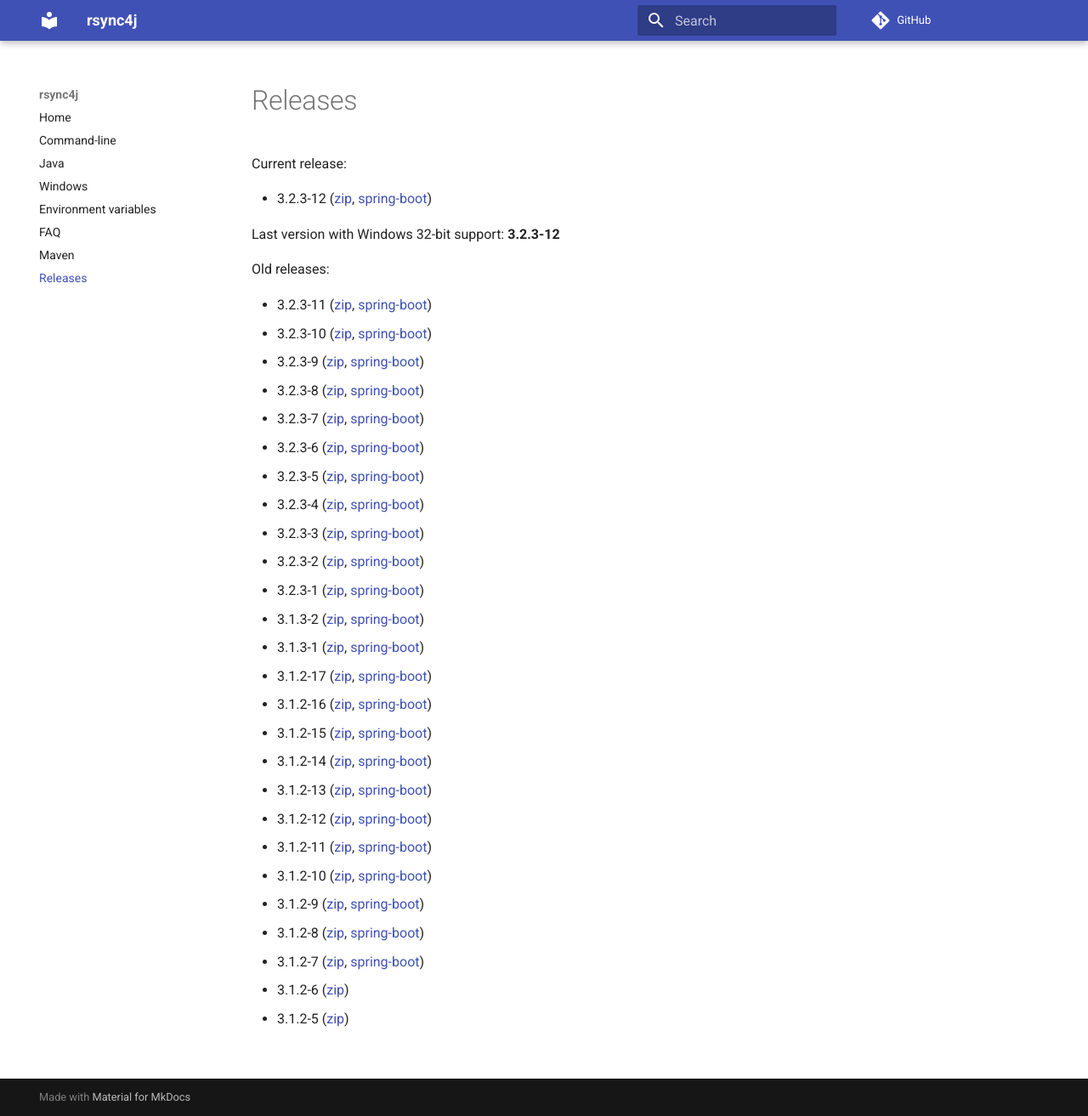
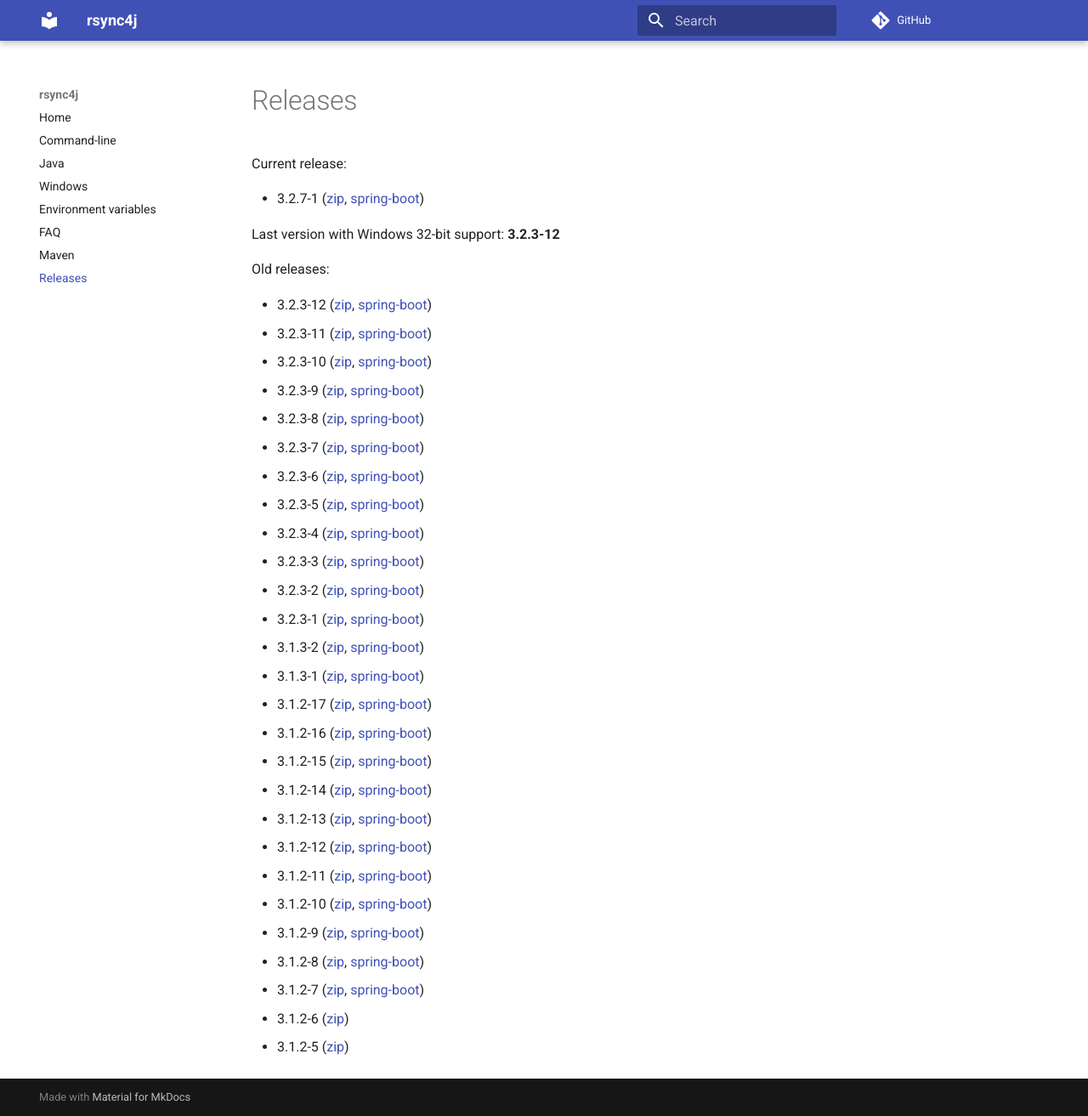
Before and after one commit to fracpete/rsync4j, an MkDocs documentation site: the page built from docs/releases.md, in a window 1280 px wide and 1313 px high. Shown: the whole window at 85% size. Built offline with MkDocs 1.6.1 and Material for MkDocs 9.7.7, drawn with Linux system fonts in a browser that asks for light colours; comment, search, counter and statistics services are not loaded.

Commit message:
added latest release

```diff
--- a/docs/releases.md
+++ b/docs/releases.md
@@ -1,6 +1,6 @@
 Current release:
 
-* 3.2.3-12 ([zip](https://github.com/fracpete/rsync4j/releases/download/rsync4j-pom-3.2.3-12/rsync4j-all-3.2.3-12-bin.zip), [spring-boot](https://github.com/fracpete/rsync4j/releases/download/rsync4j-pom-3.2.3-12/rsync4j-all-3.2.3-12-spring-boot.jar))
+* 3.2.7-1 ([zip](https://github.com/fracpete/rsync4j/releases/download/rsync4j-pom-3.2.7-1/rsync4j-all-3.2.7-1-bin.zip), [spring-boot](https://github.com/fracpete/rsync4j/releases/download/rsync4j-pom-3.2.7-1/rsync4j-all-3.2.7-1-spring-boot.jar))
 
 
 Last version with Windows 32-bit support: **3.2.3-12**
@@ -8,6 +8,7 @@
 
 Old releases:
 
+* 3.2.3-12 ([zip](https://github.com/fracpete/rsync4j/releases/download/rsync4j-pom-3.2.3-12/rsync4j-all-3.2.3-12-bin.zip), [spring-boot](https://github.com/fracpete/rsync4j/releases/download/rsync4j-pom-3.2.3-12/rsync4j-all-3.2.3-12-spring-boot.jar))
 * 3.2.3-11 ([zip](https://github.com/fracpete/rsync4j/releases/download/rsync4j-pom-3.2.3-11/rsync4j-all-3.2.3-11-bin.zip), [spring-boot](https://github.com/fracpete/rsync4j/releases/download/rsync4j-pom-3.2.3-11/rsync4j-all-3.2.3-11-spring-boot.jar))
 * 3.2.3-10 ([zip](https://github.com/fracpete/rsync4j/releases/download/rsync4j-pom-3.2.3-10/rsync4j-all-3.2.3-10-bin.zip), [spring-boot](https://github.com/fracpete/rsync4j/releases/download/rsync4j-pom-3.2.3-10/rsync4j-all-3.2.3-10-spring-boot.jar))
 * 3.2.3-9 ([zip](https://github.com/fracpete/rsync4j/releases/download/rsync4j-pom-3.2.3-9/rsync4j-all-3.2.3-9-bin.zip), [spring-boot](https://github.com/fracpete/rsync4j/releases/download/rsync4j-pom-3.2.3-9/rsync4j-all-3.2.3-9-spring-boot.jar))
```
Also changed, not shown: docs/maven.md (+1 -1 lines).
